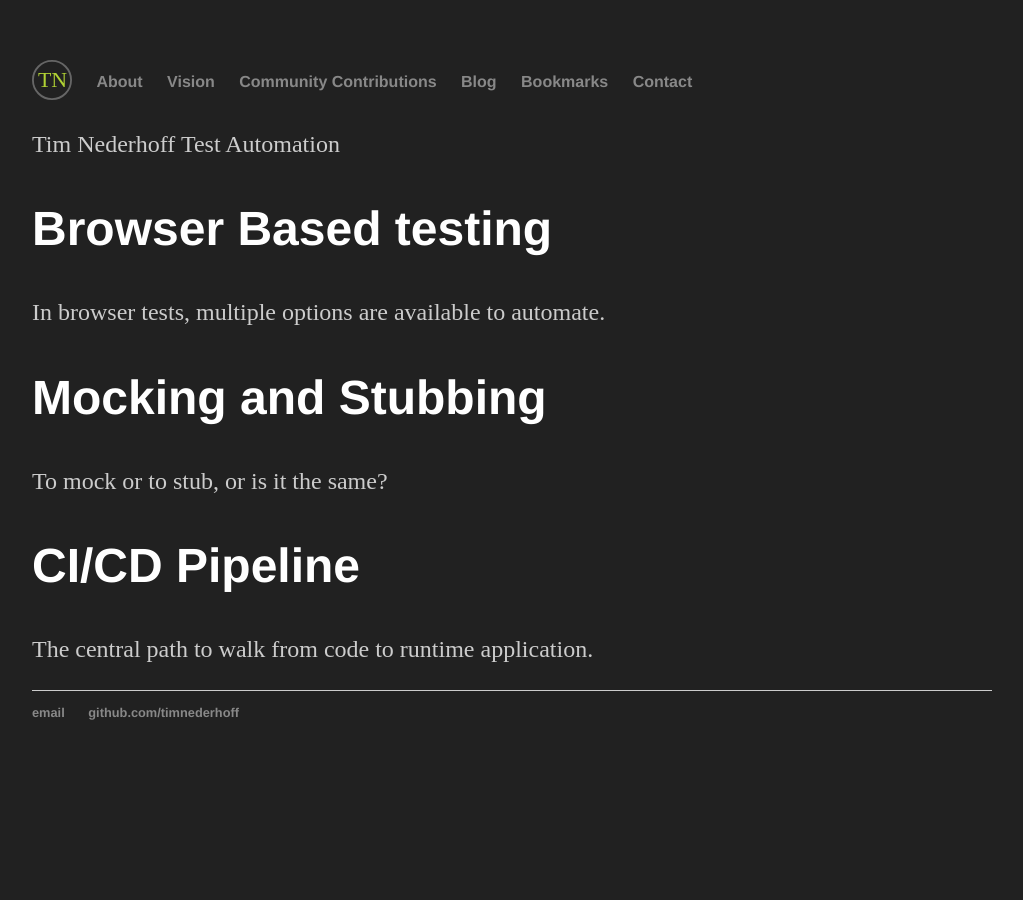
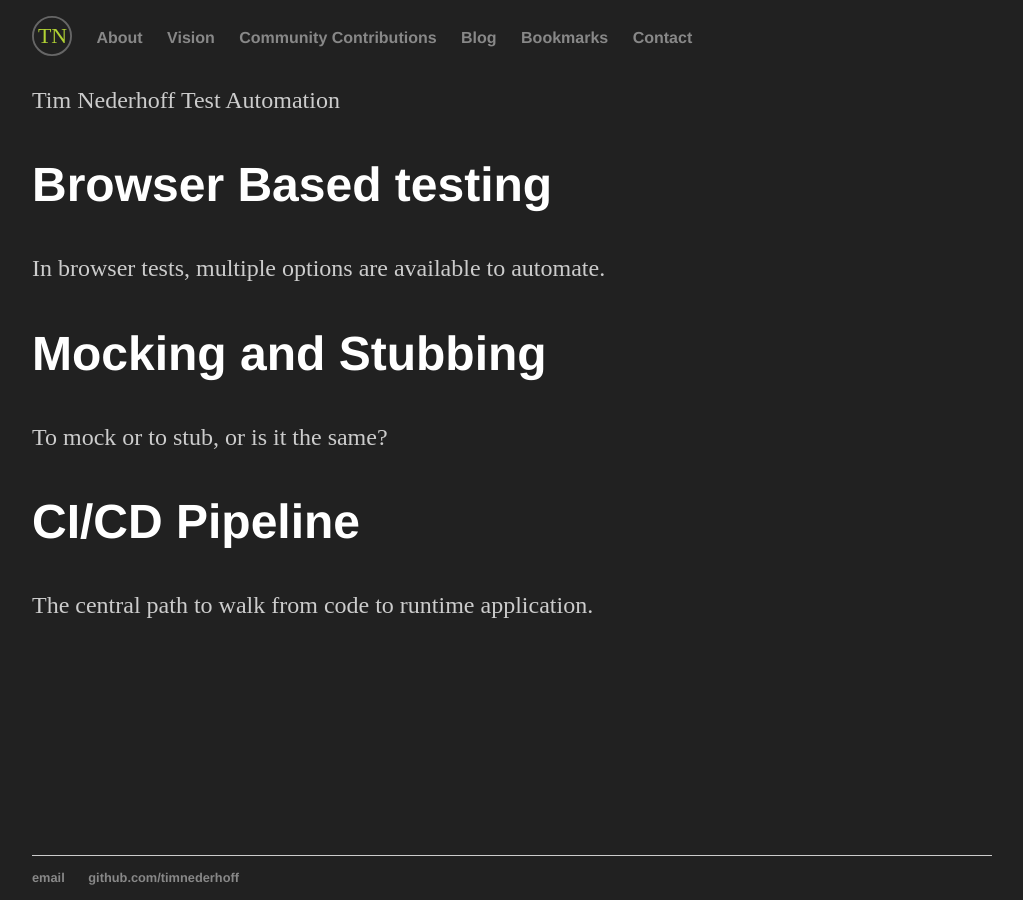
Before and after one commit to timnederhoff/timnederhoff.github.io, a Jekyll site: the page built from index.md, in a window 1280 px wide. Shown: the whole page, without its empty margins (128-1151 px from the left). Built offline with Jekyll 4.4.1, drawn with Linux system fonts in a browser that asks for light colours.

Commit message:
footer always at bottom

```diff
--- a/_layouts/default.html
+++ b/_layouts/default.html
@@ -7,18 +7,18 @@
 		</head>
 		<body>
 
+			<div class="container">
 				{% include header.html %}
-
-			<div class="container">
-
+				<div class="content">
 					{{ content }}
-
-			</div><!-- /.container -->
-			<footer>
+				</div>
+				<footer id="footer">
 					<ul>
 						<li><a href="mailto:info@timnederhoff.nl">email</a></li>
 						<li><a href="https://github.com/timnederhoff">github.com/timnederhoff</a></li>
 					</ul>
 				</footer>
+			</div><!-- /.container -->
+
 		</body>
 	</html>
--- a/assets/css/main.css
+++ b/assets/css/main.css
@@ -1,9 +1,19 @@
 body {
-    margin: 60px auto;
+    margin: 0 auto;
     width: 60em;
     background-color: #212121;
     color: #ffffff;
 }
+
+.container {
+    position: relative;
+    min-height: 98vh;
+}
+
+.content {
+    padding-bottom: 2.5rem;
+}
+
 blockquote > p {
     font-style: italic;
 }
@@ -56,7 +66,11 @@ p {
     line-height: 1.4em;
     color: #ccc;
 }
-footer {
+
+#footer {
     border-top: 1px solid #ccc;
     font-size: .8em;
+    bottom: 0;
+    position: absolute;
+    width: 75em;
 }
```
Lines whose indentation alone changed are shown as unchanged.
